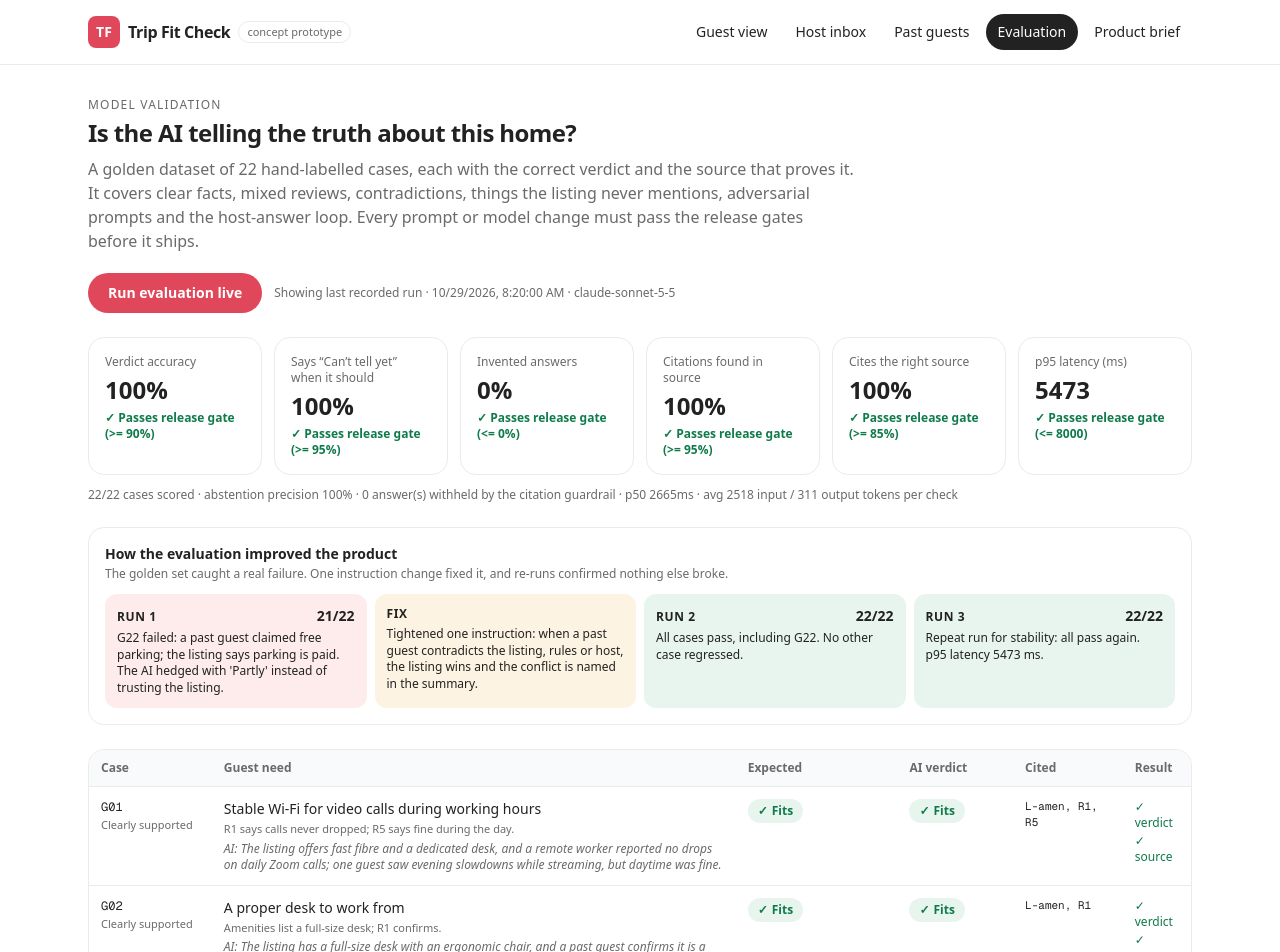
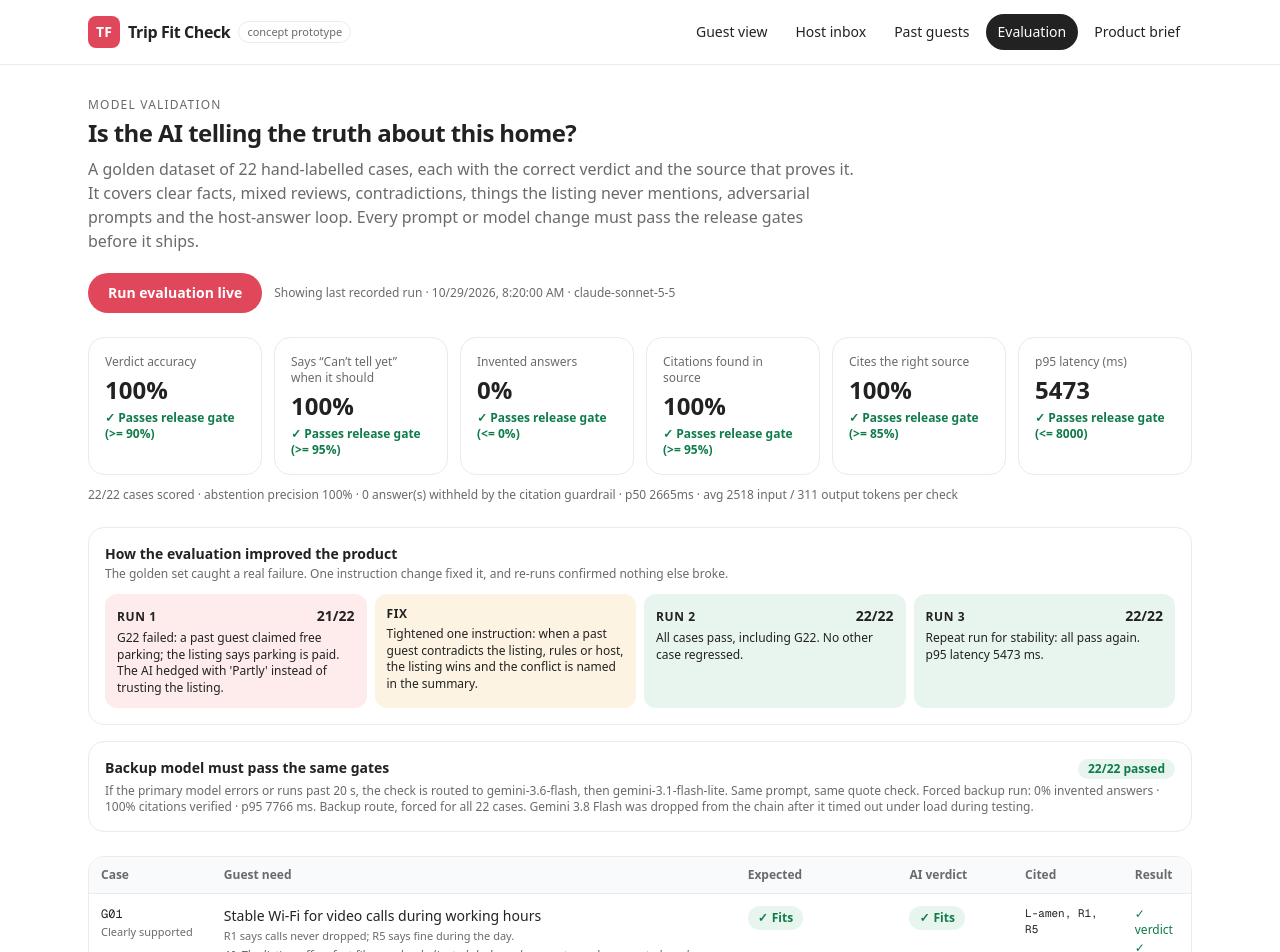
Before and after one commit to joebadru/trip-fit-check, a Next.js app: page /eval in a window 1280 px wide. Shown: the top 952 px of the page. Built offline with nearby package versions, Linux system fonts and the light colour scheme.

Commit message:
Eval page: pin backup-model gate results (22/22)
Co-Authored-By: Claude Opus 5.5 <noreply@anthropic.com>
Claude-Session: https://claude.ai/code/session_01XprJzDd3ZiBpSs4yzNLW7K

```diff
--- a/public/eval-baseline.json
+++ b/public/eval-baseline.json
@@ -474,5 +474,18 @@
    "total": 22,
    "note": "Repeat run for stability: all pass again. p95 latency 5473 ms."
   }
- ]
+ ],
+ "fallback": {
+  "ranAt": "2026-10-29T12:30:00+01:00",
+  "models": "gemini-3.6-flash, then gemini-3.1-flash-lite",
+  "passed": 22,
+  "total": 22,
+  "verdictAccuracy": 100.0,
+  "abstentionRecall": 100.0,
+  "hallucinationRate": 0.0,
+  "citationFaithfulness": 100.0,
+  "sourceMatchRate": 100.0,
+  "p95LatencyMs": 7766,
+  "note": "Backup route, forced for all 22 cases. Gemini 3.8 Flash was dropped from the chain after it timed out under load during testing."
+ }
 }
--- a/src/app/eval/page.tsx
+++ b/src/app/eval/page.tsx
@@ -37,7 +37,7 @@ function Tile({ label, value, suffix, gate }: { label: string; value: number; su
 export default function EvalPage() {
   const [results, setResults] = useState<Record<string, CaseResult>>({});
   const [running, setRunning] = useState(false);
-  const [baseline, setBaseline] = useState<{ ranAt: string; model: string; results: CaseResult[]; history?: { label: string; passed: number | null; total: number | null; note: string }[] } | null>(null);
+  const [baseline, setBaseline] = useState<{ ranAt: string; model: string; results: CaseResult[]; history?: { label: string; passed: number | null; total: number | null; note: string }[]; fallback?: { models: string; passed: number; total: number; hallucinationRate: number; citationFaithfulness: number; p95LatencyMs: number; note: string } } | null>(null);
 
   useEffect(() => {
     fetch("/eval-baseline.json")
@@ -137,6 +137,19 @@ export default function EvalPage() {
         </section>
       )}
 
+      {baseline?.fallback && (
+        <section className="mt-4 rounded-2xl border border-line p-4">
+          <div className="flex flex-wrap items-baseline justify-between gap-2">
+            <div className="text-sm font-semibold">Backup model must pass the same gates</div>
+            <span className="rounded-full bg-fit-soft px-2.5 py-0.5 text-xs font-semibold text-fit">{baseline.fallback.passed}/{baseline.fallback.total} passed</span>
+          </div>
+          <p className="mt-1 text-xs text-muted">
+            If the primary model errors or runs past 20 s, the check is routed to {baseline.fallback.models}. Same prompt, same quote check.
+            Forced backup run: {baseline.fallback.hallucinationRate}% invented answers · {baseline.fallback.citationFaithfulness}% citations verified · p95 {baseline.fallback.p95LatencyMs} ms. {baseline.fallback.note}
+          </p>
+        </section>
+      )}
+
       <div className="mt-6 overflow-x-auto rounded-2xl border border-line">
         <table className="w-full min-w-[860px] text-left text-sm">
           <thead className="bg-gray-50 text-xs text-muted">
```
